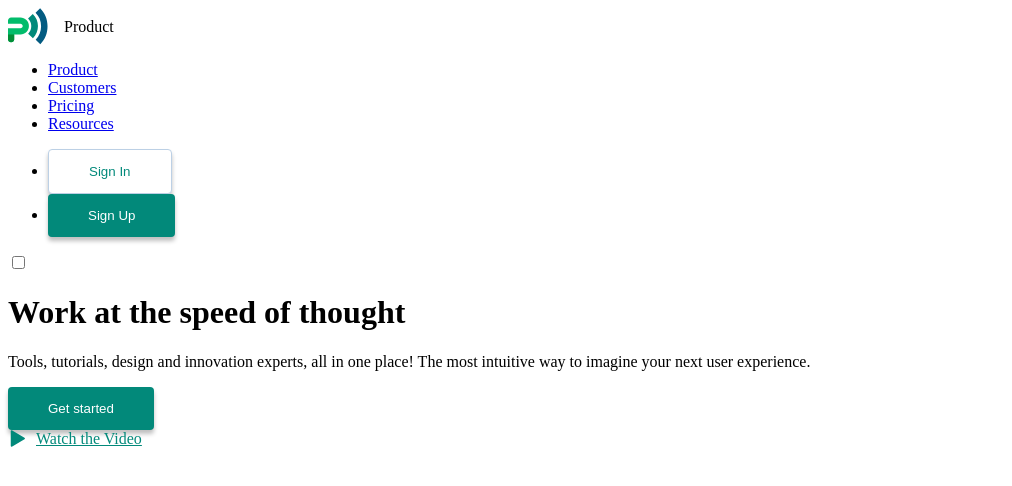
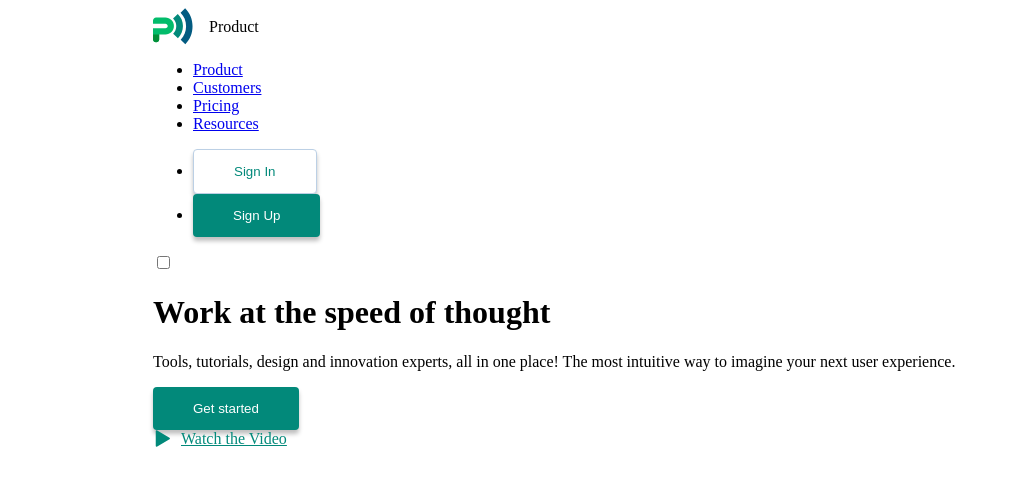
Before and after one commit to serhiikondratiuk/react-team-project, a React (Create React App) app: page / in a window 1280 px wide. Shown: the top 486 px of the page, without its empty margins (0-1012 px from the left). Built offline with nearby package versions, Linux system fonts and the light colour scheme.

Commit message:
Created Container-component

```diff
--- a/src/App.js
+++ b/src/App.js
@@ -1,4 +1,5 @@
 import './App.css';
+import Container from './components/base/Container/Container';
 import Logo from './components/Logo/Logo';
 import Navigation from './components/Navigation/Navigation';
 import Home from './pages/Home/Home';
@@ -6,9 +7,13 @@
 function App() {
   return (
     <>
-      <Logo children="Product" />
-      <Navigation />
-      <Home />
+      <Container>
+        <Logo children="Product" />
+        <Navigation />
+      </Container>
+      <Container>
+        <Home />
+      </Container>
     </>
   );
 }
--- a/src/components/Button.js
+++ b/src/components/Button.js
@@ -34,7 +34,6 @@
         : buttonTypes['light'].color};
   }
 `;
-
 export function Button({ children, btnType }) {
   return <DefaultButton btnType={btnType}>{children}</DefaultButton>;
 }
--- /dev/null
+++ b/src/components/base/Container/Container.js
@@ -0,0 +1,27 @@
+import PropTypes from 'prop-types';
+import styled from 'styled-components';
+
+const ContainerWrapper = styled.div`
+  margin: 0 auto;
+  padding-left: 20px;
+  padding-right: 20px;
+
+  @media screen and (min-width: 768px) {
+    padding-left: 40px;
+    padding-right: 40px;
+  }
+  @media screen and (min-width: 1024px) {
+    padding-left: 145px;
+    padding-right: 145px;
+  }
+`;
+
+const Container = ({ children }) => {
+  return <ContainerWrapper>{children}</ContainerWrapper>;
+};
+
+Container.propTypes = {
+  children: PropTypes.node,
+};
+
+export default Container;
```
Also changed, not shown: src/components/base/Section/Section.js (added).
